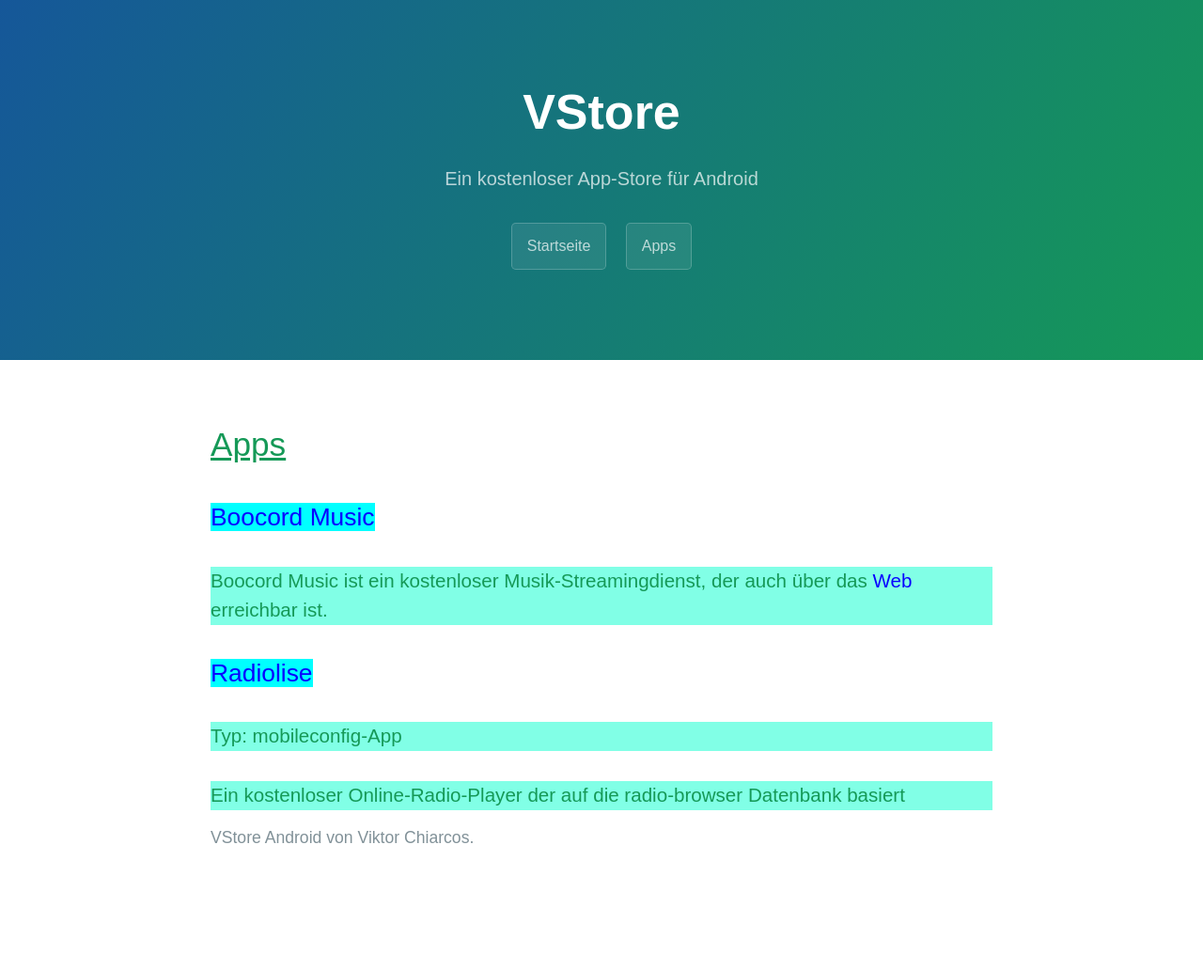
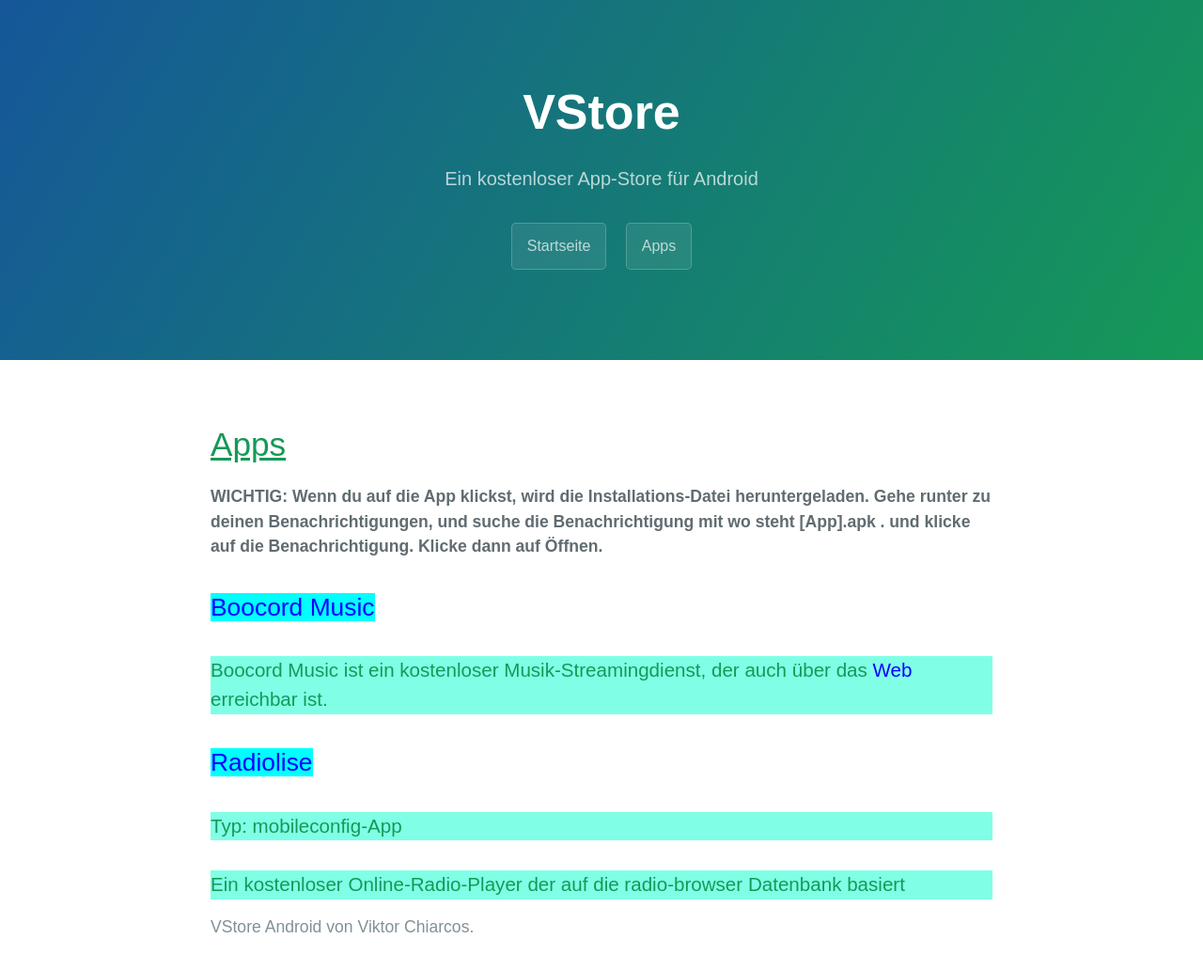
Before and after one commit to die-techniker/vstore-android, a Jekyll site: the page built from app/apps/index.html, in a window 1280 px wide. Shown: the whole page at 94% size. Built offline with Jekyll 4.4.1, drawn with Linux system fonts in a browser that asks for light colours; before the commit the page ends 937 px from its top, so only the background shows below that.

Commit message:
update on Linux-Viktor from viktor-chiarcos with git-send

```diff
--- a/app/apps/index.html
+++ b/app/apps/index.html
@@ -19,7 +19,7 @@
   <body>
 
     <h1 style="font-weight: normal; text-decoration: underline; font-color: #000000">Apps</h1>
-
+<b>WICHTIG: Wenn du auf die App klickst, wird die Installations-Datei heruntergeladen. Gehe runter zu deinen Benachrichtigungen, und suche die Benachrichtigung mit wo steht [App].apk . und klicke auf die Benachrichtigung. Klicke dann auf Öffnen.</b>
 
     <h2><a href="/vstore-android/app/apps/boocord_music.apk" style="text-decoration: none; background-color: #00ffff">Boocord Music</a></h2>
     <h3 style="font-weight: normal; background-color: #81ffe6">Boocord Music ist ein kostenloser Musik-Streamingdienst, der auch über das <a href="https://music.boocord.com">Web</a> erreichbar ist.</h3>
```
